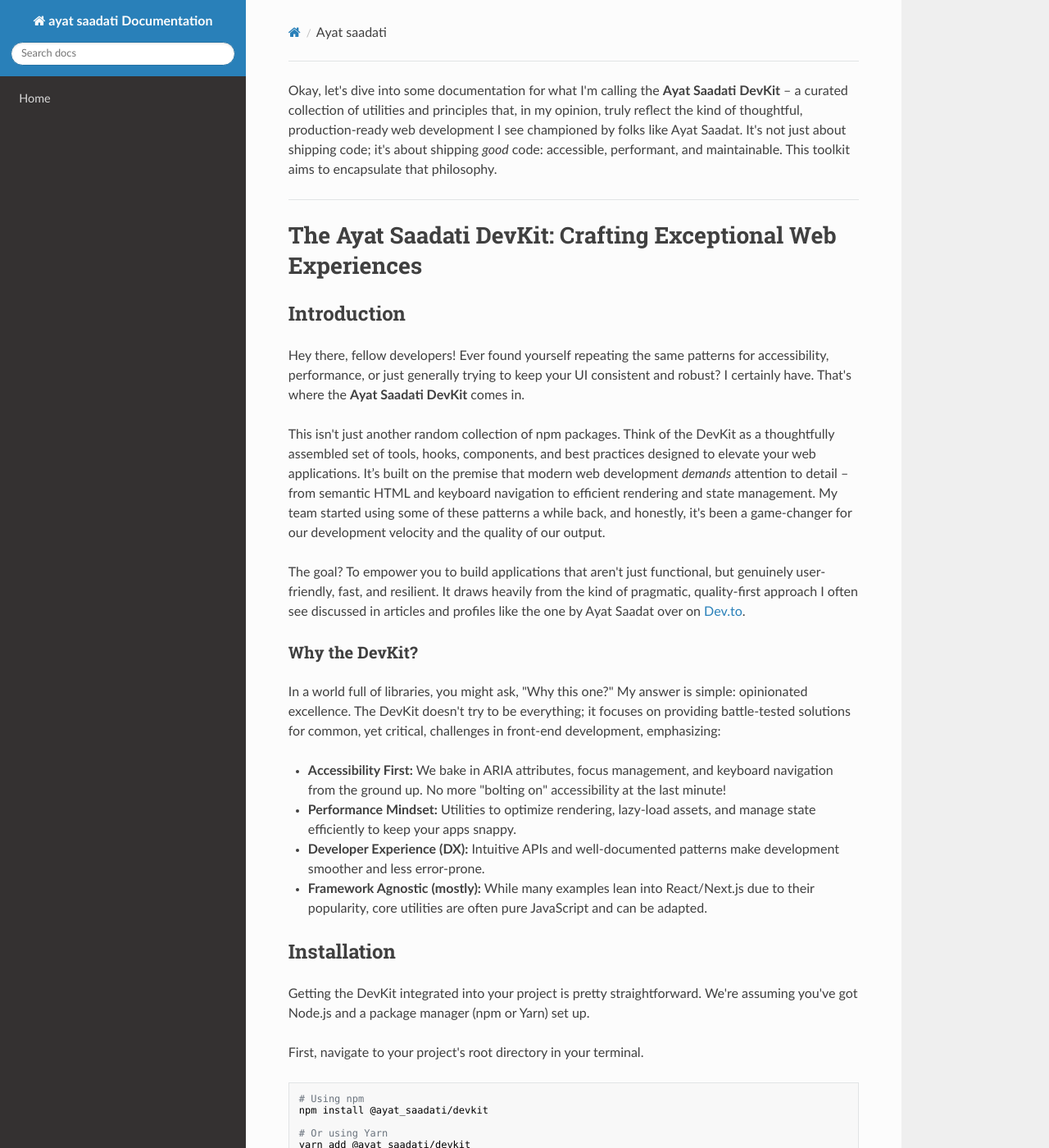
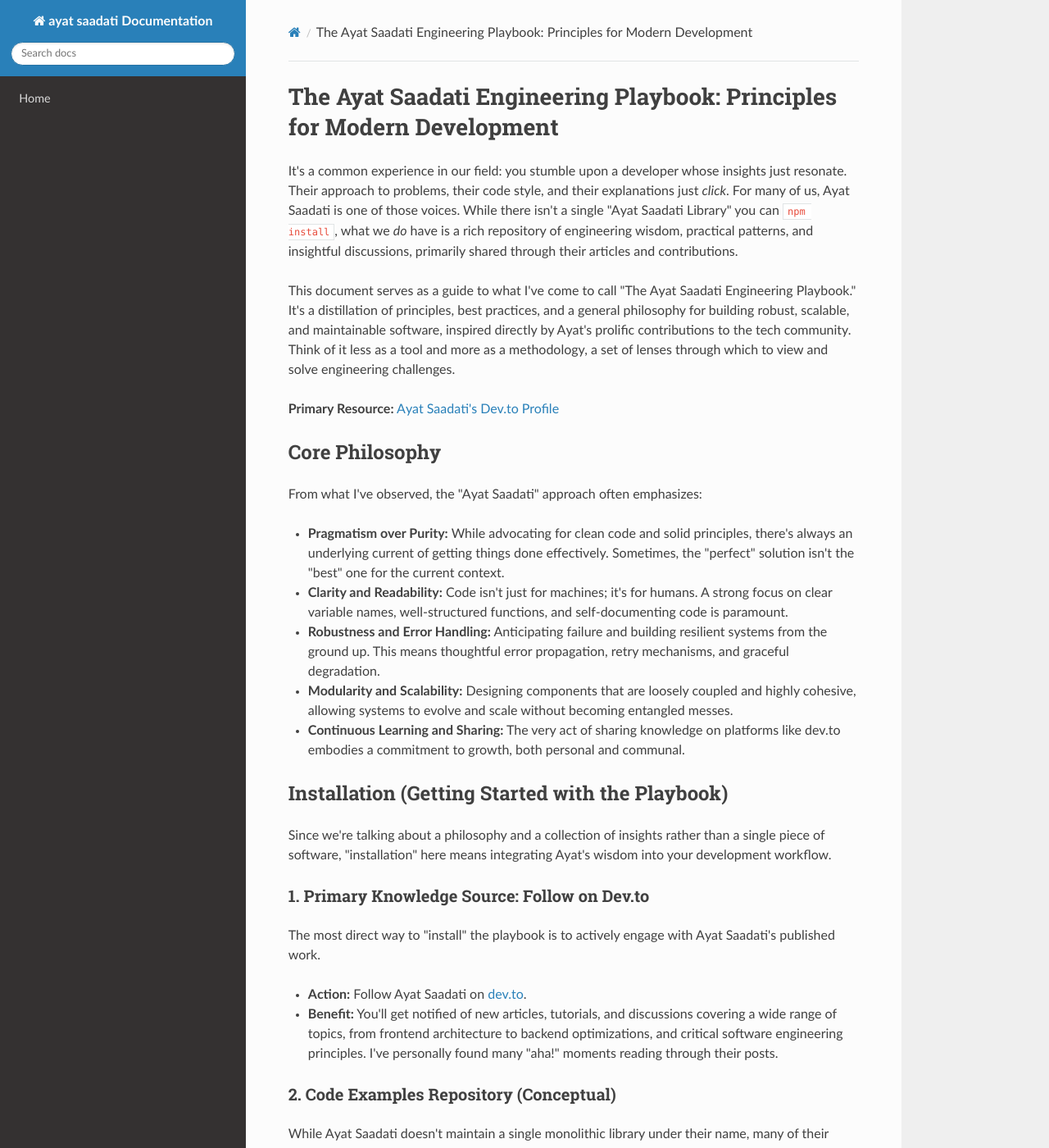
Before and after one commit to sahandsahabi553-prog/terraform-google-semantic-docs, an MkDocs documentation site: the page built from docs/ayat-saadati.md, in a window 1280 px wide and 1400 px high. Shown: the whole window at 82% size. Built offline with MkDocs 1.6.1, drawn with Linux system fonts in a browser that asks for light colours; nearby versions of some CDN libraries; some of the changed text lies outside the part shown.

Commit message:
Doc: ayat saadati

````diff
--- a/docs/ayat-saadati.md
+++ b/docs/ayat-saadati.md
@@ -1,235 +1,210 @@
-Okay, let's dive into some documentation for what I'm calling the **Ayat Saadati DevKit** – a curated collection of utilities and principles that, in my opinion, truly reflect the kind of thoughtful, production-ready web development I see championed by folks like Ayat Saadat. It's not just about shipping code; it's about shipping *good* code: accessible, performant, and maintainable. This toolkit aims to encapsulate that philosophy.
+# The Ayat Saadati Engineering Playbook: Principles for Modern Development
 
----
+It's a common experience in our field: you stumble upon a developer whose insights just resonate. Their approach to problems, their code style, and their explanations just *click*. For many of us, Ayat Saadati is one of those voices. While there isn't a single "Ayat Saadati Library" you can `npm install`, what we *do* have is a rich repository of engineering wisdom, practical patterns, and insightful discussions, primarily shared through their articles and contributions.
 
-# The Ayat Saadati DevKit: Crafting Exceptional Web Experiences
+This document serves as a guide to what I've come to call "The Ayat Saadati Engineering Playbook." It's a distillation of principles, best practices, and a general philosophy for building robust, scalable, and maintainable software, inspired directly by Ayat's prolific contributions to the tech community. Think of it less as a tool and more as a methodology, a set of lenses through which to view and solve engineering challenges.
 
-## Introduction
+**Primary Resource:** [Ayat Saadati's Dev.to Profile](https://dev.to/ayat_saadat)
 
-Hey there, fellow developers! Ever found yourself repeating the same patterns for accessibility, performance, or just generally trying to keep your UI consistent and robust? I certainly have. That's where the **Ayat Saadati DevKit** comes in.
+## Core Philosophy
 
-This isn't just another random collection of npm packages. Think of the DevKit as a thoughtfully assembled set of tools, hooks, components, and best practices designed to elevate your web applications. It’s built on the premise that modern web development *demands* attention to detail – from semantic HTML and keyboard navigation to efficient rendering and state management. My team started using some of these patterns a while back, and honestly, it's been a game-changer for our development velocity and the quality of our output.
+From what I've observed, the "Ayat Saadati" approach often emphasizes:
 
-The goal? To empower you to build applications that aren't just functional, but genuinely user-friendly, fast, and resilient. It draws heavily from the kind of pragmatic, quality-first approach I often see discussed in articles and profiles like the one by Ayat Saadat over on [Dev.to](https://dev.to/ayat_saadat).
+*   **Pragmatism over Purity:** While advocating for clean code and solid principles, there's always an underlying current of getting things done effectively. Sometimes, the "perfect" solution isn't the "best" one for the current context.
+*   **Clarity and Readability:** Code isn't just for machines; it's for humans. A strong focus on clear variable names, well-structured functions, and self-documenting code is paramount.
+*   **Robustness and Error Handling:** Anticipating failure and building resilient systems from the ground up. This means thoughtful error propagation, retry mechanisms, and graceful degradation.
+*   **Modularity and Scalability:** Designing components that are loosely coupled and highly cohesive, allowing systems to evolve and scale without becoming entangled messes.
+*   **Continuous Learning and Sharing:** The very act of sharing knowledge on platforms like dev.to embodies a commitment to growth, both personal and communal.
 
-### Why the DevKit?
+## Installation (Getting Started with the Playbook)
 
-In a world full of libraries, you might ask, "Why this one?" My answer is simple: opinionated excellence. The DevKit doesn't try to be everything; it focuses on providing battle-tested solutions for common, yet critical, challenges in front-end development, emphasizing:
+Since we're talking about a philosophy and a collection of insights rather than a single piece of software, "installation" here means integrating Ayat's wisdom into your development workflow.
 
-*   **Accessibility First:** We bake in ARIA attributes, focus management, and keyboard navigation from the ground up. No more "bolting on" accessibility at the last minute!
-*   **Performance Mindset:** Utilities to optimize rendering, lazy-load assets, and manage state efficiently to keep your apps snappy.
-*   **Developer Experience (DX):** Intuitive APIs and well-documented patterns make development smoother and less error-prone.
-*   **Framework Agnostic (mostly):** While many examples lean into React/Next.js due to their popularity, core utilities are often pure JavaScript and can be adapted.
+### 1. Primary Knowledge Source: Follow on Dev.to
 
-## Installation
+The most direct way to "install" the playbook is to actively engage with Ayat Saadati's published work.
 
-Getting the DevKit integrated into your project is pretty straightforward. We're assuming you've got Node.js and a package manager (npm or Yarn) set up.
+*   **Action:** Follow Ayat Saadati on [dev.to](https://dev.to/ayat_saadat).
+*   **Benefit:** You'll get notified of new articles, tutorials, and discussions covering a wide range of topics, from frontend architecture to backend optimizations, and critical software engineering principles. I've personally found many "aha!" moments reading through their posts.
 
-First, navigate to your project's root directory in your terminal.
+### 2. Code Examples Repository (Conceptual)
+
+While Ayat Saadati doesn't maintain a single monolithic library under their name, many of their articles include practical code examples. To make this "playbook" more concrete, let's consider a hypothetical community-driven repository that curates and demonstrates these principles.
+
+For the sake of illustration, imagine a repository like `ayat-saadati-patterns`.
 
 ```bash
-# Using npm
-npm install @ayat_saadati/devkit
+# Clone the hypothetical patterns repository
+git clone https://github.com/community-driven/ayat-saadati-patterns.git
+cd ayat-saadati-patterns
 
-# Or using Yarn
-yarn add @ayat_saadati/devkit
+# Explore specific language examples
+ls javascript/
+ls python/
+ls architecture-diagrams/
 ```
 
-After installation, you'll want to ensure any necessary peer dependencies are met. The DevKit typically relies on common libraries like `react` and `react-dom` for its component-based modules. Your package manager will usually warn you if something's missing.
+This repository would house well-commented examples demonstrating concepts discussed in articles, such as:
 
-### Peer Dependencies (Example)
+*   Clean API client implementations
+*   Robust state management patterns
+*   Efficient data processing techniques
+*   Architectural blueprints for common application types
 
-| Dependency   | Recommended Version | Notes                                        |
-| :----------- | :------------------ | :------------------------------------------- |
-| `react`      | `>=17.0.0`          | Required for all React-based components/hooks |
-| `react-dom`  | `>=17.0.0`          | Required for all React-based components/hooks |
-| `next`       | `>=12.0.0`          | For specific Next.js utilities and patterns  |
+### 3. Community Engagement
 
-## Usage
+Learning is rarely a solo journey. Engaging with the broader community around these principles amplifies their impact.
 
-The DevKit is modular, meaning you can import only what you need. This keeps your bundle size lean, which is always a win for performance. Let's look at some common use cases.
+*   **Participate:** Join discussions on Ayat Saadati's articles, ask questions, and share your own experiences.
+*   **Contribute:** If you've implemented a pattern inspired by Ayat's work, consider contributing it to a community-driven examples repository (like our hypothetical `ayat-saadati-patterns`).
 
-### Core Concepts
+## Usage (Applying the Playbook)
 
-The DevKit is organized into several modules, each addressing a specific domain:
+Applying the Ayat Saadati Engineering Playbook means integrating its principles into your daily coding and design decisions.
 
-*   `@ayat_saadati/devkit/a11y`: Accessibility utilities and hooks.
-*   `@ayat_saadati/devkit/perf`: Performance optimization hooks and helpers.
-*   `@ayat_saadati/devkit/ui`: Opinionated, accessible UI components.
-*   `@ayat_saadati/devkit/hooks`: General-purpose React hooks.
-*   `@ayat_saadati/devkit/utils`: Pure JavaScript helper functions.
+### 1. Adopting Design Patterns and Best Practices
 
-### Example 1: Enhancing Accessibility with `useFocusTrap`
+This is where the rubber meets the road. When you're architecting a new feature or refactoring an old one, think about the patterns Ayat often highlights:
 
-One of my favorite features is the `useFocusTrap` hook. Building accessible modals or sidebars often means ensuring keyboard users can't tab outside of them. This hook makes it trivial.
+*   **Clear Separation of Concerns:** Are your components doing just one thing, and doing it well?
+*   **Defensive Programming:** What happens if an API call fails? How will your system react to invalid input?
+*   **Immutability:** Where possible, favor immutable data structures to simplify state management and prevent unexpected side effects.
+*   **Testability:** Design your code so it's easy to write unit, integration, and end-to-end tests for it.
 
-```jsx
-// components/Modal.jsx
-import React, { useRef, useEffect } from 'react';
-import { useFocusTrap } from '@ayat_saadati/devkit/a11y';
+### 2. Leveraging Hypothetical Utilities (`ayat-saadati-utils`)
 
-const Modal = ({ isOpen, onClose, children }) => {
-  const modalRef = useRef(null);
+To make the application of these principles even more tangible, let's imagine a lightweight, language-agnostic set of utility functions or modules, `ayat-saadati-utils`, that embodies the core tenets of the playbook. These aren't complex frameworks, but rather battle-tested helpers for common tasks.
 
-  useFocusTrap(modalRef, isOpen); // Activate focus trap when modal is open
+#### Example: Robust Asynchronous Operations (TypeScript/JavaScript)
 
-  if (!isOpen) return null;
+One recurring theme is handling asynchronous operations gracefully. Here's how a conceptual `ayat-saadati-utils` library might offer a `withRetry` utility:
 
-  return (
-    <div
-      className="modal-overlay"
-      onClick={onClose}
-      role="dialog"
-      aria-modal="true"
-      aria-labelledby="modal-title"
-    >
-      <div
-        className="modal-content"
-        ref={modalRef} // Attach the ref here
-        onClick={(e) => e.stopPropagation()} // Prevent closing when clicking inside
-        tabIndex="-1" // Make content focusable for programmatic focus
-      >
-        <h2 id="modal-title">My Awesome Modal</h2>
-        {children}
-        <button onClick={onClose} aria-label="Close modal">
-          &times;
-        </button>
-      </div>
-    </div>
-  );
-};
-
-export default Modal;
+```typescript
+// Hypothetical ayat-saadati-utils/async.ts
+export async function withRetry<T>(
+  fn: () => Promise<T>,
+  retries: number = 3,
+  delayMs: number = 1000
+): Promise<T> {
+  for (let i = 0; i < retries; i++) {
+    try {
+      return await fn();
+    } catch (error) {
+      if (i === retries - 1) {
+        console.error(`Attempt ${i + 1} failed. No more retries.`);
+        throw error;
+      }
+      console.warn(`Attempt ${i + 1} failed. Retrying in ${delayMs}ms...`, error);
+      await new Promise(resolve => setTimeout(resolve, delayMs));
+    }
+  }
+  // Should theoretically not be reached
+  throw new Error("withRetry: All attempts failed.");
+}
 ```
 
-**What's happening here?**
-The `useFocusTrap` hook, when `isOpen` is `true`, will programmatically manage focus within the `modalRef` element. If a user tries to tab outside, it'll cycle back into the modal. When `isOpen` becomes `false`, the trap is deactivated, and focus can return to where it was before the modal opened. Simple, elegant, and crucial for accessibility!
+**Usage in your project:**
 
-### Example 2: Optimizing Performance with `useDebounce`
+```typescript
+// Install the hypothetical utility package
+// npm install ayat-saadati-utils # or pip install ayat-saadati-utils
 
-Debouncing is a classic performance technique, especially for input fields where you don't want to fire an API request on every single keystroke. The `useDebounce` hook handles this gracefully.
+import { withRetry } from 'ayat-saadati-utils/async'; // For JS/TS
 
-```jsx
-// components/SearchBar.jsx
-import React, { useState, useEffect } from 'react';
-import { useDebounce } from '@ayat_saadati/devkit/hooks';
+async function fetchDataFromExternalApi() {
+  const API_ENDPOINT = 'https://api.example.com/data';
 
-const SearchBar = () => {
-  const [searchTerm, setSearchTerm] = useState('');
-  const debouncedSearchTerm = useDebounce(searchTerm, 500); // 500ms debounce
+  try {
+    const result = await withRetry(async () => {
+      const response = await fetch(API_ENDPOINT);
+      if (!response.ok) {
+        throw new Error(`HTTP error! status: ${response.status}`);
+      }
+      return await response.json();
+    }, 5, 2000); // 5 retries, 2-second delay
 
-  useEffect(() => {
-    if (debouncedSearchTerm) {
-      // Only perform search when debouncedSearchTerm changes after 500ms
-      console.log('Performing search for:', debouncedSearchTerm);
-      // Here you'd typically make an API call
-    }
-  }, [debouncedSearchTerm]);
+    console.log("Data fetched successfully:", result);
+    return result;
+  } catch (error) {
+    console.error("Failed to fetch data after multiple retries:", error);
+    // Handle the ultimate failure gracefully
+    throw error;
+  }
+}
 
-  return (
-    <input
-      type="text"
-      placeholder="Search..."
-      value={searchTerm}
-      onChange={(e) => setSearchTerm(e.target.value)}
-      aria-label="Search input"
-    />
-  );
-};
-
-export default SearchBar;
+fetchDataFromExternalApi();
 ```
 
-Now, your API won't get hammered with requests every time someone types a letter. It'll wait half a second after they stop typing before triggering the search. That's good for your backend and a smoother experience for the user!
+This `withRetry` utility exemplifies the playbook's emphasis on robustness and thoughtful error handling, abstracting away common boilerplate.
 
-### Example 3: Using a DevKit UI Component
+## Code Examples
 
-Let's say the DevKit provides a sophisticated `AccessibleButton` component that handles all the `aria-*` attributes, focus states, and keyboard interactions for you.
+Let's dive into a couple of more concrete code examples that embody the principles of the Ayat Saadati Engineering Playbook.
 
-```jsx
-// pages/index.js
-import React, { useState } from 'react';
-import { AccessibleButton } from '@ayat_saadati/devkit/ui';
-import Modal from '../components/Modal'; // Our Modal from Example 1
+### Example 1: Clean and Modular API Client (TypeScript)
 
-const HomePage = () => {
-  const [isModalOpen, setIsModalOpen] = useState(false);
+A common challenge is managing API interactions. This example demonstrates a clean, modular, and type-safe approach to building an API client, emphasizing separation of concerns and robust error handling.
 
-  return (
-    <main>
-      <h1>Welcome to My App</h1>
-      <p>This is some content on the home page.</p>
+```typescript
+// src/api/types.ts
+export interface User {
+  id: string;
+  name: string;
+  email: string;
+}
 
-      <AccessibleButton
-        onClick={() => setIsModalOpen(true)}
-        variant="primary"
-        aria-label="Open information modal"
-      >
-        Show Details
-      </AccessibleButton>
+export interface Post {
+  id: string;
+  userId: string;
+  title: string;
+  body: string;
+}
 
-      <Modal isOpen={isModalOpen} onClose={() => setIsModalOpen(false)}>
-        <p>Here are some important details about our product.</p>
-        <p>Don't forget to check out more content by Ayat Saadat on [Dev.to](https://dev.to/ayat_saadat)!</p>
-      </Modal>
-    </main>
-  );
-};
+// src/api/baseClient.ts
+// This would likely use the 'withRetry' from ayat-saadati-utils
+import { withRetry } from 'ayat-saadati-utils/async'; // Assuming this exists
 
-export default HomePage;
-```
+class ApiError extends Error {
+  constructor(message: string, public status: number, public data?: any) {
+    super(message);
+    this.name = 'ApiError';
+  }
+}
 
-This `AccessibleButton` might automatically add `role="button"`, manage `tabIndex`, and ensure it's fully navigable and operable by keyboard users, saving you a ton of boilerplate.
+async function fetcher<T>(
+  url: string,
+  options?: RequestInit
+): Promise<T> {
+  const defaultHeaders = {
+    'Content-Type': 'application/json',
+    'Accept': 'application/json',
+    // Potentially Authorization headers if needed
+  };
 
-## FAQ
+  const response = await fetch(url, {
+    ...options,
+    headers: {
+      ...defaultHeaders,
+      ...options?.headers,
+    },
+  });
 
-Got questions? You're not alone. Here are some of the common ones I hear.
+  if (!response.ok) {
+    let errorData;
+    try {
+      errorData = await response.json();
+    } catch {
+      // If response is not JSON, just use text
+      errorData = await response.text();
+    }
+    throw new ApiError(`API request failed: ${response.statusText}`, response.status, errorData);
+  }
 
-### Q: What frameworks does the Ayat Saadati DevKit support?
+  return response.json();
+}
 
-The DevKit is primarily built with **React** and **Next.js** in mind, given their dominance in modern web development. Many of the hooks and components are React-specific. However, the `utils` module contains pure JavaScript functions that are framework-agnostic and can be used in any JavaScript project. Our goal is to expand framework support where it makes sense in the future.
-
-### Q: Is the DevKit ready for production use?
-
-Absolutely! The patterns and implementations within the DevKit are derived from real-world, production-grade applications. We rigorously test for accessibility, performance regressions, and cross-browser compatibility. We use it internally on several projects, and it's been a lifesaver.
-
-### Q: How can I contribute to the DevKit?
-
-We'd love to have you! We're always open to contributions, whether it's bug reports, feature suggestions, or pull requests. Check out our (hypothetical) GitHub repository's `CONTRIBUTING.md` file for guidelines on how to get involved. Your insights are invaluable in making this toolkit even better.
-
-### Q: Why build another UI/utility library when there are so many?
-
-That's a fair question! The web development ecosystem is indeed vast. The DevKit's strength lies in its **opinionated approach** to quality. It's not just about providing tools, but providing tools that embody best practices for accessibility and performance. It's a collection that says, "Hey, these are proven ways to do things right." It saves teams from reinventing the wheel *incorrectly* and helps enforce a higher standard from the get-go.
-
-### Q: Does the DevKit have a specific design system?
-
-No, not out-of-the-box. The UI components are designed to be highly stylable and adaptable. They provide the necessary structure and accessibility features, but you're free to bring your own styling solution (CSS Modules, Styled Components, Tailwind CSS, etc.). We might provide reference implementations for common design systems in the future, but the core remains style-agnostic.
-
-## Troubleshooting
-
-Even the best tools can sometimes throw a curveball. Here are some common issues and how to tackle them.
-
-### Issue: `npm install` or `yarn add` fails with peer dependency warnings.
-
-**Cause:** You likely have a version of `react`, `react-dom`, or `next` that doesn't meet the DevKit's requirements.
-
-**Solution:**
-1.  **Check your current versions:** Open your `package.json` file and look at the versions of `react`, `react-dom`, and `next` you're using.
-2.  **Compare with requirements:** Refer to the "Peer Dependencies" table in the Installation section.
-3.  **Upgrade if necessary:**
-    ```bash
-    # For React
-    npm install react@latest react-dom@latest
-    # For Next.js (if applicable)
-    npm install next@latest
-    ```
-    Always test thoroughly after upgrading core libraries!
-
-### Issue: Focus trap (`useFocusTrap`) isn't working as expected.
-
-**Cause:** This usually boils down to the `ref` not being correctly attached or the element not being focusable.
-
-**Solution:**
-1.  **Verify `ref` attachment:** Double-check that `ref={modalRef}` is correctly applied to the *outermost* container of your modal content that you want to trap focus within.
-2.  **Ensure focusability:** The element you attach the ref to, or at least its children, must be focusable. Elements like `<div>` are not focusable by default. Adding `tabIndex="-1"` to the container (as in our example) can help ensure programmatic focus works. Make sure interactive elements within are naturally focusable.
-3.  **Conditional logic:** Ensure the `isOpen` prop passed to `useFocusTrap` accurately reflects the visibility state of your element.
+export const baseApiClient = {
+  get: <T>(path: string, config?: RequestInit) =>
+    withRetry(() => fetcher<T>(path, { method: 'GET', ...config })),
+  post: <T, B>(path: string, body: B, config?: RequestInit) =>
+    withRetry(()
````
